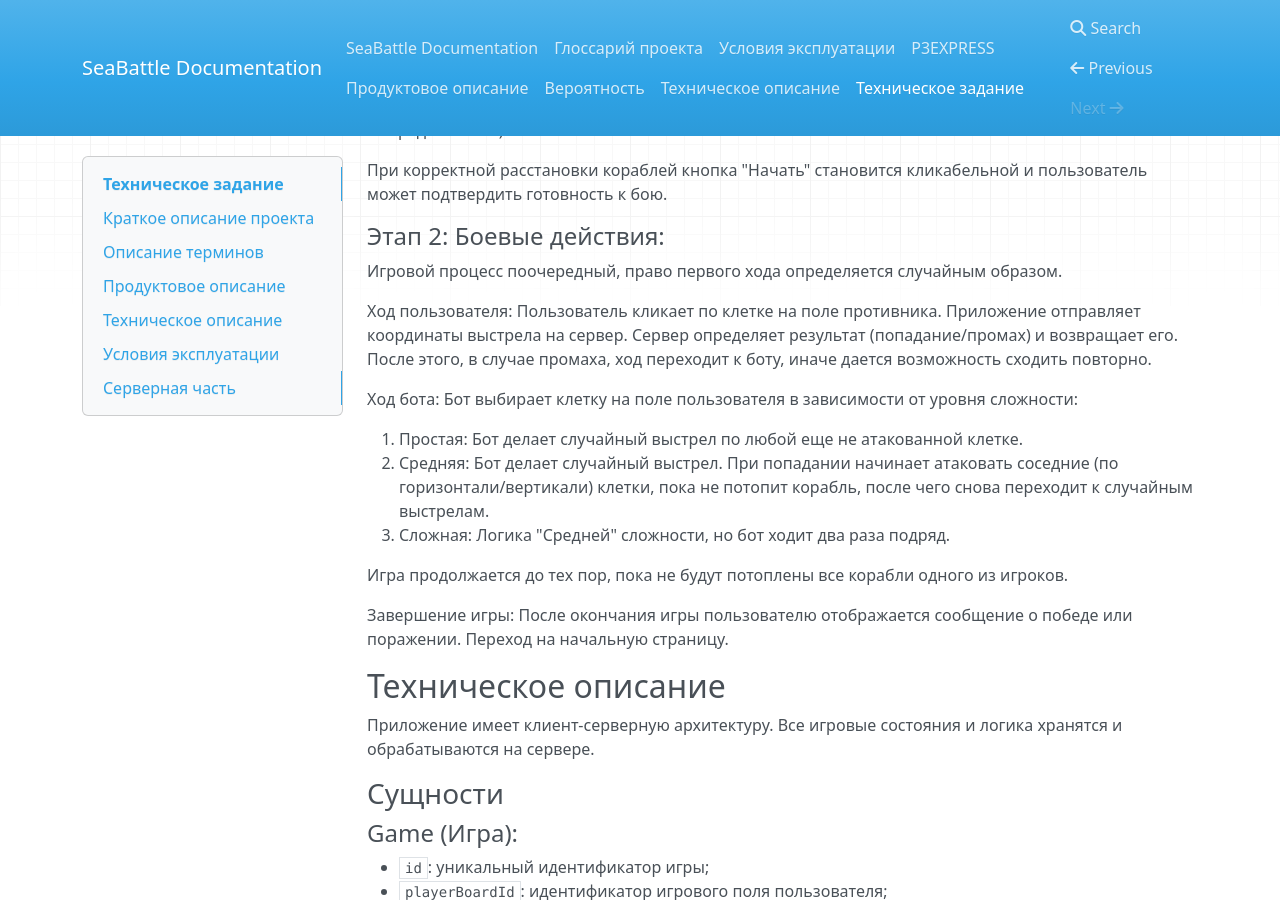
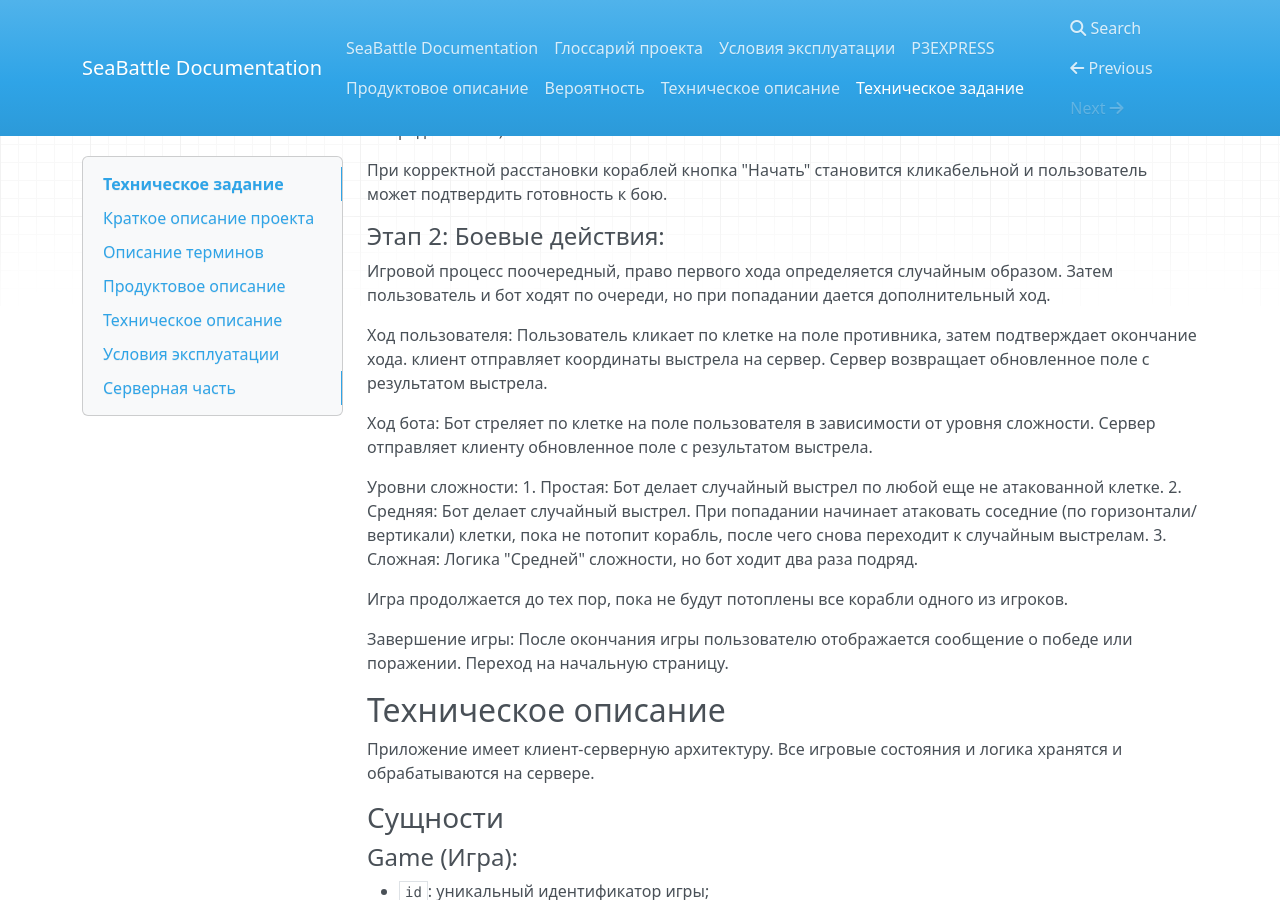
Before and after one commit to AnGREATern/SeaBattle, an MkDocs documentation site: the page built from docs/terms-of-reference.md, in a window 1280 px wide and 900 px high, scrolled down 2423 px. Built offline with MkDocs 1.6.1, drawn with Linux system fonts in a browser that asks for light colours; nearby versions of some CDN libraries.

Commit message:
Изменение логики этапа боевых действий

```diff
--- a/docs/terms-of-reference.md
+++ b/docs/terms-of-reference.md
@@ -83,12 +83,13 @@
 
 #### Этап 2: Боевые действия:
 
-Игровой процесс поочередный, право первого хода определяется случайным образом.
+Игровой процесс поочередный, право первого хода определяется случайным образом. Затем пользователь и бот ходят по очереди, но при попадании дается дополнительный ход.
 
-Ход пользователя: Пользователь кликает по клетке на поле противника. Приложение отправляет координаты выстрела на сервер. Сервер определяет результат (попадание/промах) и возвращает его. После этого, в случае промаха, ход переходит к боту, иначе дается возможность сходить повторно.
+Ход пользователя: Пользователь кликает по клетке на поле противника, затем подтверждает окончание хода. клиент отправляет координаты выстрела на сервер. Сервер возвращает обновленное поле с результатом выстрела.
 
-Ход бота: Бот выбирает клетку на поле пользователя в зависимости от уровня сложности:
+Ход бота: Бот стреляет по клетке на поле пользователя в зависимости от уровня сложности. Сервер отправляет клиенту обновленное поле с результатом выстрела.
 
+Уровни сложности:
 1. Простая: Бот делает случайный выстрел по любой еще не атакованной клетке.
 2. Средняя: Бот делает случайный выстрел. При попадании начинает атаковать соседние (по горизонтали/вертикали) клетки, пока не потопит корабль, после чего снова переходит к случайным выстрелам.
 3. Сложная: Логика "Средней" сложности, но бот ходит два раза подряд.
```
